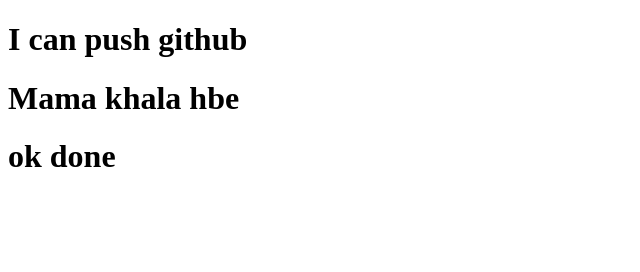
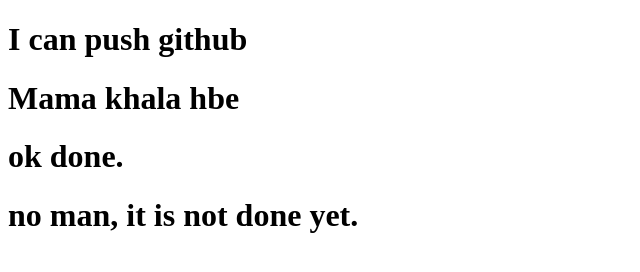
Before and after one commit to ibnul513/my-third-repo, a plain HTML site: page my-third-repo.html in a window 1280 px wide. Shown: the whole page, without its empty margins (0-640 px from the left). Drawn offline with Linux system fonts and the light colour scheme.

Commit message:
next step done

```diff
--- a/my-third-repo.html
+++ b/my-third-repo.html
@@ -9,6 +9,7 @@
 <body>
     <h1>I can push github</h1>
     <h1>Mama khala hbe</h1>
-    <h1> ok done</h1>
+    <h1> ok done.</h1>
+    <h1>no man, it is not done yet.</h1>
 </body>
 </html>
```
